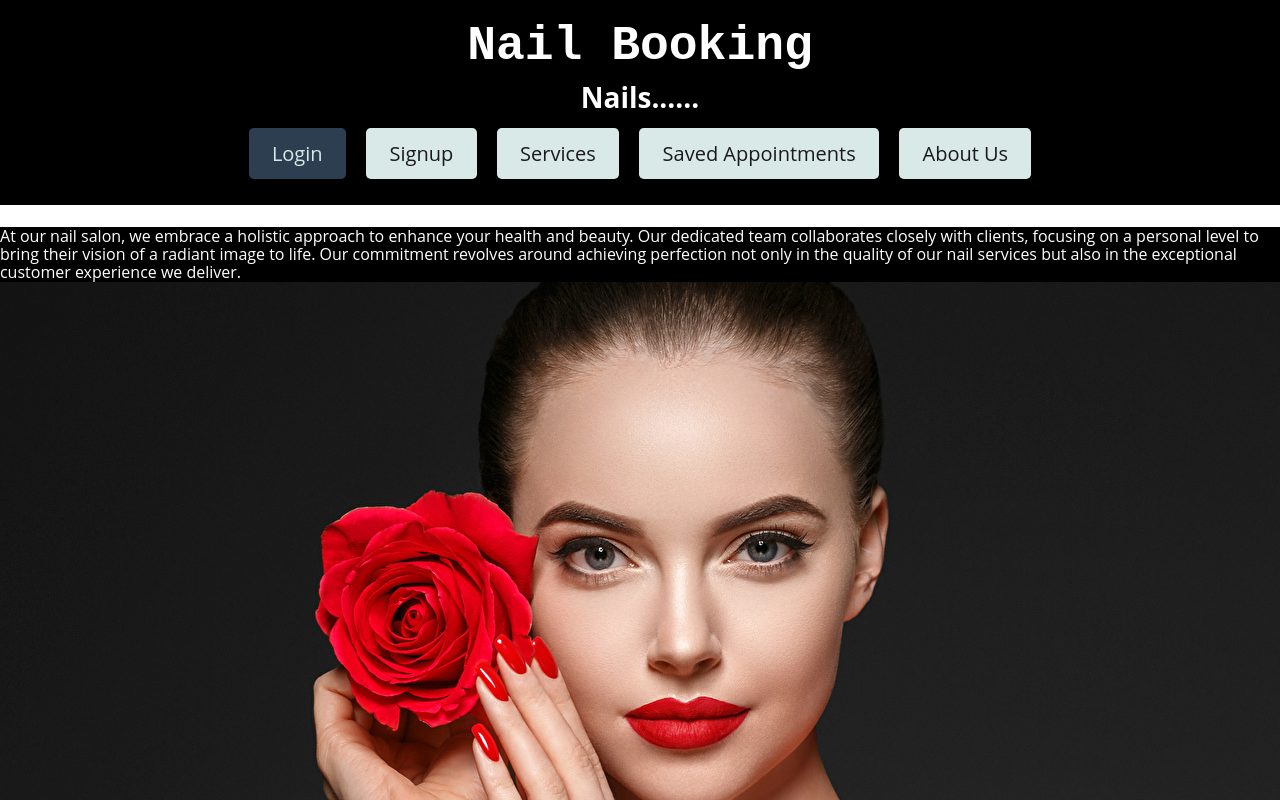
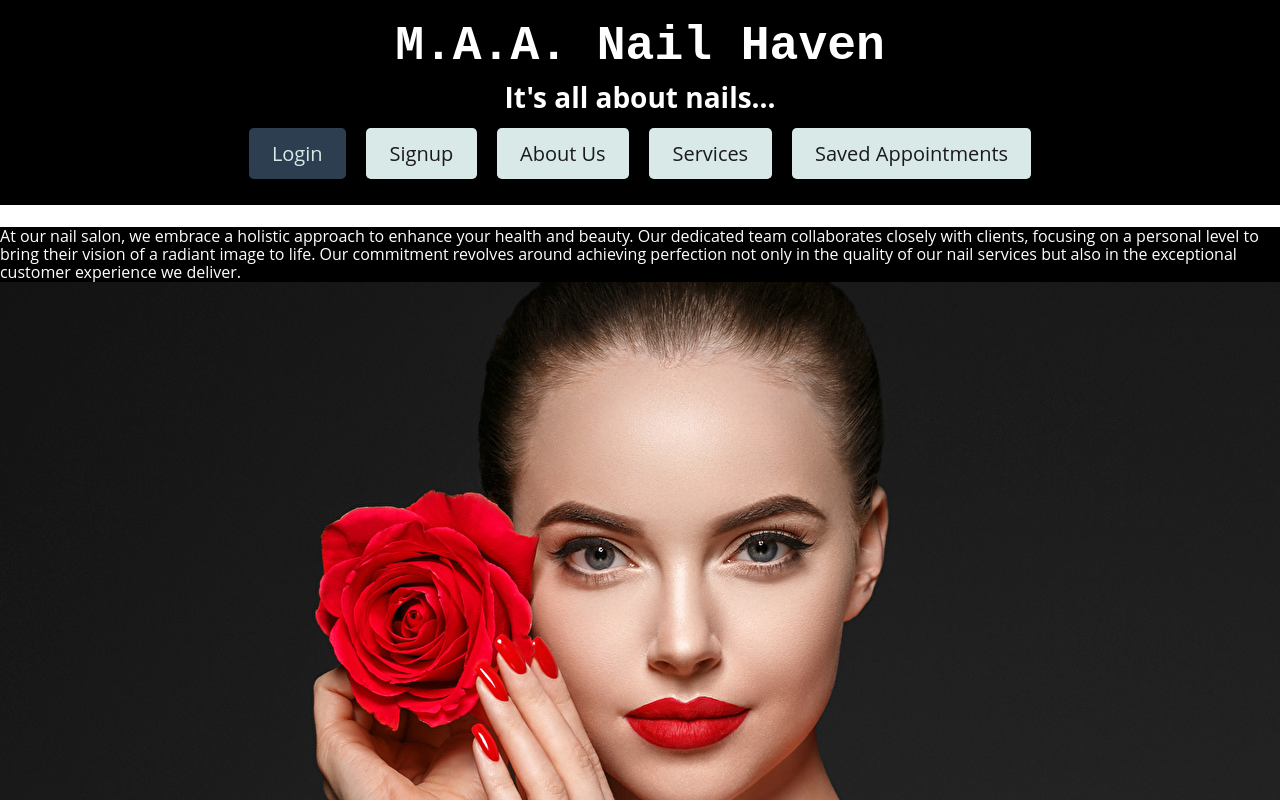
Before and after one commit to Allicris/nail-booking-site, a React (Vite) app in the folder client/: page /aboutus in a window 1280 px wide. Shown: the top 800 px of the page. Built offline with nearby package versions, Linux system fonts and the light colour scheme.

Commit message:
reorginized some buttons display and renamed

```diff
--- a/client/src/components/Nav.jsx
+++ b/client/src/components/Nav.jsx
@@ -145,11 +145,11 @@ const Navbar = () => {
       <div className="container flex-column justify-space-between-lg justify-center align-center text-center">
         <Link className="text-white" to="/"> {/* Updated text color to text-white */}
           <h1 className="m-0" style={{ fontSize: '3rem' }}>
-            Nail Booking
+          M.A.A. Nail Haven
           </h1>
         </Link>
         <p className="m-0" style={{ fontSize: '1.75rem', fontWeight: '700' }}>
-          Nails......
+          It's all about nails...
         </p>
         <div>
           {Auth.loggedIn() ? (
@@ -164,15 +164,16 @@ const Navbar = () => {
               <Link className="btn btn-lg btn-light m-2" to="/signup">
                 Signup
               </Link>
+              <Link className="btn btn-lg btn-light m-2" to="/aboutus">
+                About Us
+              </Link>
               <Link className="btn btn-lg btn-light m-2" to="/services">
                 Services
               </Link>
               <Link className="btn btn-lg btn-light m-2" to="/savedAppointments">
                 Saved Appointments
               </Link>
-              <Link className="btn btn-lg btn-light m-2" to="/aboutus">
-                About Us
-              </Link>
+
             </>
           )}
         </div>
--- a/client/src/pages/Home/Home.jsx
+++ b/client/src/pages/Home/Home.jsx
@@ -25,7 +25,7 @@ function Home() {
   return (
     <div style={containerStyle}>
       <header>
-        <h1 style={redHeaderStyle}>Welcome to Nails</h1>
+        <h1 style={redHeaderStyle}>Welcome to M.A.A. Nail Havent"</h1>
         <p>Your Premier Nail Services Provider</p>
       </header>
       <section>
```
